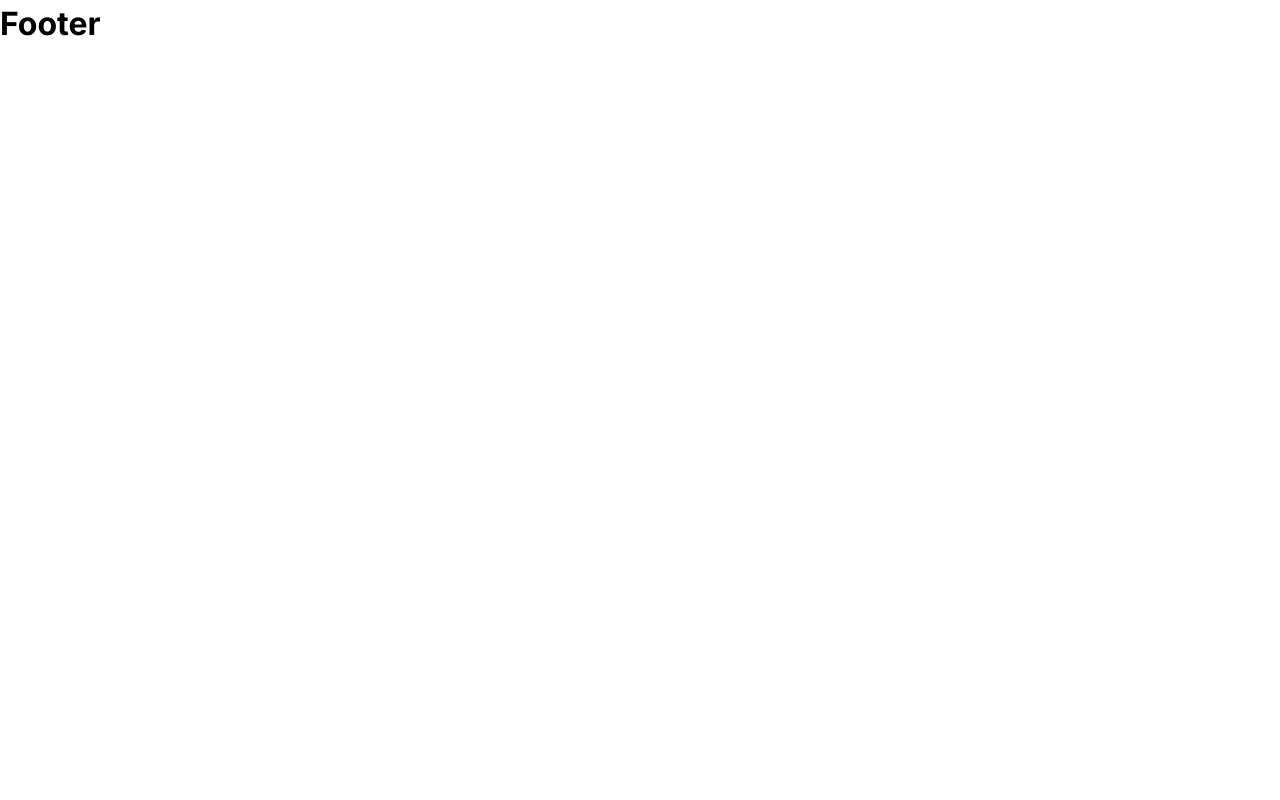
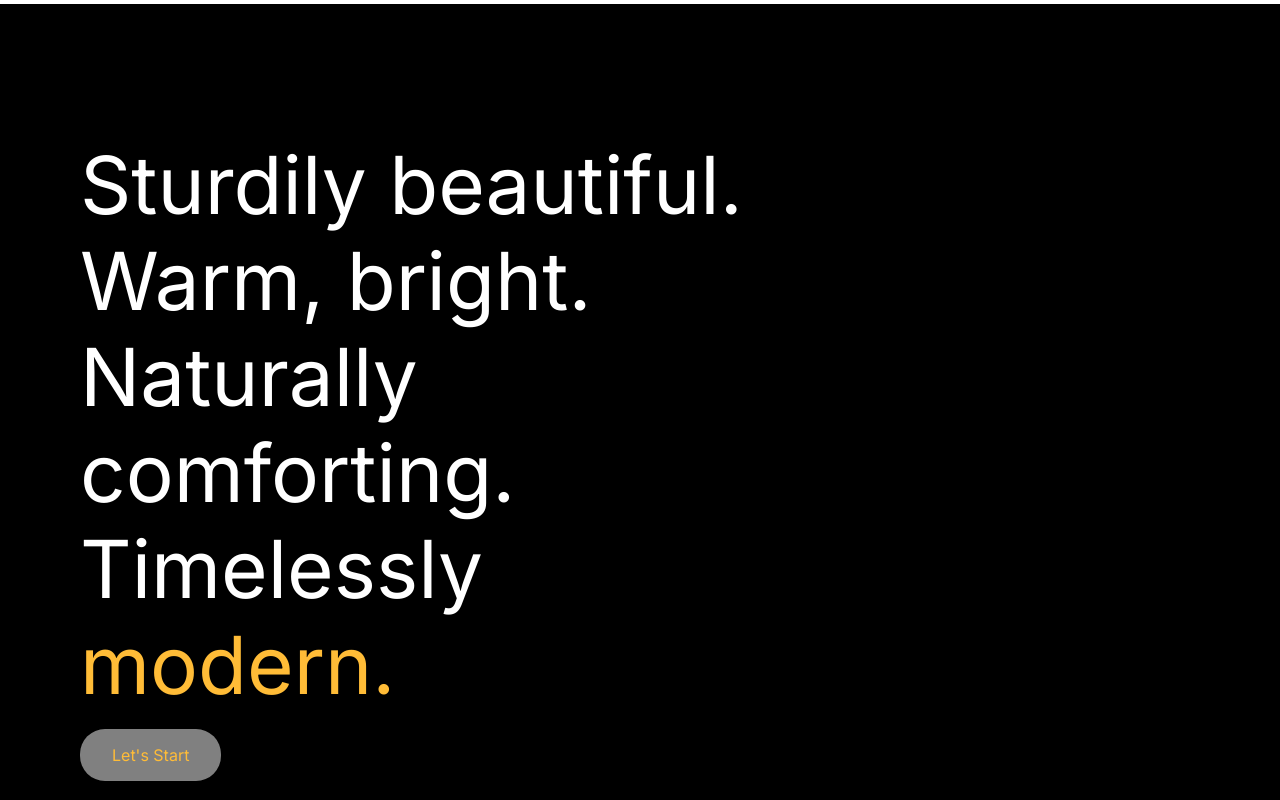
Before and after one commit to PVOT-Web-Projects/royal-crown, a Next.js app: page / in a window 1280 px wide. Shown: the part 280-1080 px from the top of the page. Before the commit the page ends 800 px from the top, so only its background shows below. Built offline with nearby package versions, Linux system fonts and the light colour scheme.

Commit message:
changes-ss

```diff
--- a/src/app/page.js
+++ b/src/app/page.js
@@ -1,8 +1,9 @@
-
+import Headingwithbutton from "@/components/Headingwithbutton/headingwithbutton";
 export default function Home() {
   return (
     <main className="main">
      <h1>Home Page</h1>
+     <Headingwithbutton/>
     </main>
   );
 }
--- /dev/null
+++ b/src/components/Headingwithbutton/headingwithbutton.jsx
@@ -0,0 +1,19 @@
+import React from "react";
+import "./headingwithbutton.scss";
+
+const headingwithbutton = () => {
+  return (
+    <div className="container">
+      <h1 className="heading">
+        Sturdily beautiful. Warm, bright. Naturally comforting. Timelessly{" "}
+        <span className="subheading">modern.</span>
+      </h1>
+      <div className="buttonContainer">
+        <button className="button">Let's Start</button>
+      </div>
+    </div>
+
+  );
+};
+
+export default headingwithbutton;
--- /dev/null
+++ b/src/components/Headingwithbutton/headingwithbutton.scss
@@ -0,0 +1,42 @@
+.container {
+    background-color:black;
+    display: flex;
+    flex-direction: column;
+    justify-content: flex-start;
+    align-items: flex-start;
+    padding: 5rem;
+    color: white;
+    font-family: Inter, sans-serif;
+ .heading {
+        text-align: left;
+        margin-bottom: 1rem;
+        color: white;
+        font-size: 5rem;
+        font-family: Inter, sans-serif;
+        font-weight: 400;
+        line-height: 1.2;
+        width: 60%;
+
+      }
+
+  .subheading {
+    color: #FFBC37;
+  }
+  .buttonContainer {
+    width: 100%;
+    display: flex;
+    justify-content: flex-start;
+    margin-bottom: 2rem;
+  }
+
+  .button {
+    padding: 1rem 2rem;
+    font-size: 1rem;
+    font-family: Inter, sans-serif;
+    background: grey;
+    color: #FFBC37;
+    border: none;
+    border-radius: 25px;
+    cursor: pointer;
+  }
+  }
```
Also changed, not shown: 1 other file (tests, documents, lock files or other folders).
